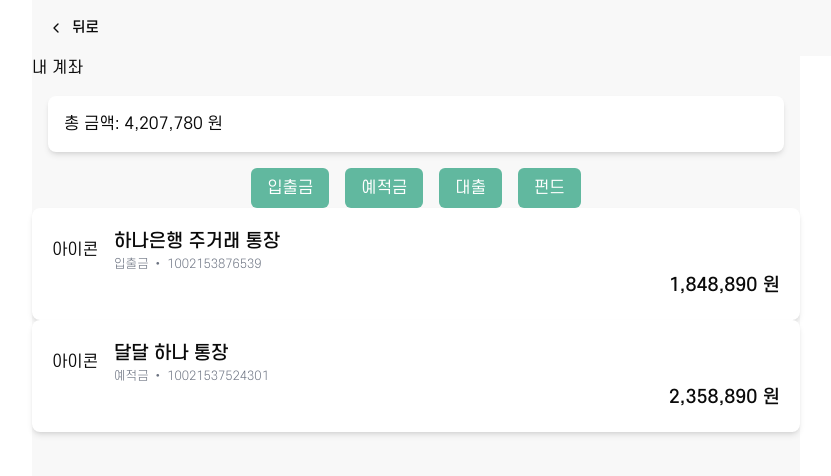
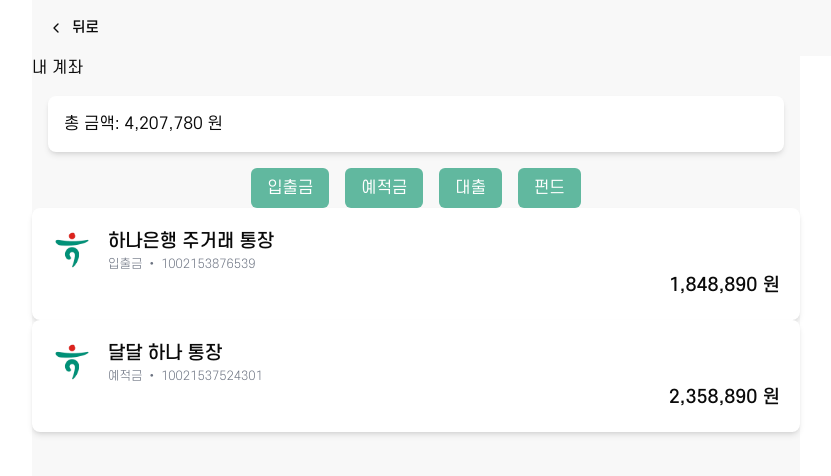
Before and after one commit to Hanaro-Trolly/ONE-HADA, a Next.js app in the folder one-hada/: page /check in a window 1280 px wide. Shown: the top 476 px of the page, without its empty margins (224-1055 px from the left). Built offline with nearby package versions, Linux system fonts and the light colour scheme.

Commit message:
fect: 은행 아이콘 추가

```diff
--- a/one-hada/app/(site)/transfer/amount/page.tsx
+++ b/one-hada/app/(site)/transfer/amount/page.tsx
@@ -60,12 +60,13 @@ export default function AmountInput() {
 
   const handleClick = () => {
     if (accountId && recipientNumber && bankId && amount) {
-      router.push(`/transfer/validation?account_id=${accountId}&bank=${bankId}&recipient_number=${recipientNumber}&amount=${amount}`);
+      router.push(
+        `/transfer/validation?account_id=${accountId}&bank=${bankId}&recipient_number=${recipientNumber}&amount=${amount}`
+      );
     } else {
       alert('은행과 계좌번호를 모두 입력해주세요.');
     }
   };
-
 
   return (
     <div className='container mx-auto p-6'>
@@ -97,32 +98,35 @@ export default function AmountInput() {
         </div>
 
         {/* 금액 추가 버튼들 */}
-        <div className='flex justify-between mb-4'>
+        <div className='flex justify-between mb-4 space-x-2'>
           <button
             onClick={() => handleSpecialAmount(10000)}
-            className='p-2 bg-gray-200 rounded'
+            className='w-16 h-16 bg-[#61B89F] text-white rounded-full hover:bg-[#377b68] shadow-md text-sm'
           >
             +1만
           </button>
           <button
             onClick={() => handleSpecialAmount(50000)}
-            className='p-2 bg-gray-200 rounded'
+            className='px-4 py-2 bg-[#61B89F] text-white rounded-md hover:bg-[#377b68]'
           >
             +5만
           </button>
           <button
             onClick={() => handleSpecialAmount(100000)}
-            className='p-2 bg-gray-200 rounded'
+            className='px-4 py-2 bg-[#61B89F] text-white rounded-md hover:bg-[#377b68]'
           >
             +10만
           </button>
           <button
             onClick={() => handleSpecialAmount(1000000)}
-            className='p-2 bg-gray-200 rounded'
+            className='px-4 py-2 bg-[#61B89F] text-white rounded-md hover:bg-[#377b68]'
           >
             +100만
           </button>
-          <button onClick={handleMaxAmount} className='p-2 bg-gray-200 rounded'>
+          <button
+            onClick={handleMaxAmount}
+            className='px-4 py-2 bg-[#61B89F] text-white rounded-md hover:bg-[#377b68]'
+          >
             전액
           </button>
         </div>
--- a/one-hada/components/molecules/AccountCard.tsx
+++ b/one-hada/components/molecules/AccountCard.tsx
@@ -1,3 +1,5 @@
+import BankIcon from "./BankIcon";
+
 type AccountCardProps = {
   id: string;
   name: string;
@@ -30,7 +32,7 @@ export default function AccountCard({
     >
       <div className='flex items-center gap-4'>
         {/* Bank icon */}
-        <h1>아이콘</h1>
+        <BankIcon bankId={bank} />
         <div className='flex flex-col'>
           <h1 className='font-medium text-left text-lg'>{name}</h1>
           <label className='font-light text-gray-500 text-left text-xs'>
--- /dev/null
+++ b/one-hada/components/molecules/BankIcon.tsx
@@ -0,0 +1,35 @@
+// components/BankIcon.tsx
+import Image from 'next/image';
+
+type BankIconProps = {
+  bankId: string;
+};
+
+// eslint-disable-next-line react/prop-types
+const BankIcon: React.FC<BankIconProps> = ({ bankId }) => {
+  const getIconPath = (bankId: string) => {
+    switch (bankId) {
+      case '하나은행':
+        return '/icons/icon-hana.png';
+      case '국민은행':
+        return '/icons/bank2.png';
+      case '신한은행':
+        return '/icons/bank3.png';
+      // 기본 아이콘 설정
+      default:
+        return '/icons/icon-192x192.png';
+    }
+  };
+
+  return (
+    <Image
+      src={getIconPath(bankId)}
+      alt={`${bankId} 아이콘`}
+      width={40}
+      height={40}
+      className='object-contain'
+    />
+  );
+};
+
+export default BankIcon;
```
Also changed, not shown: one-hada/public/icons/icon-hana.png (added).
